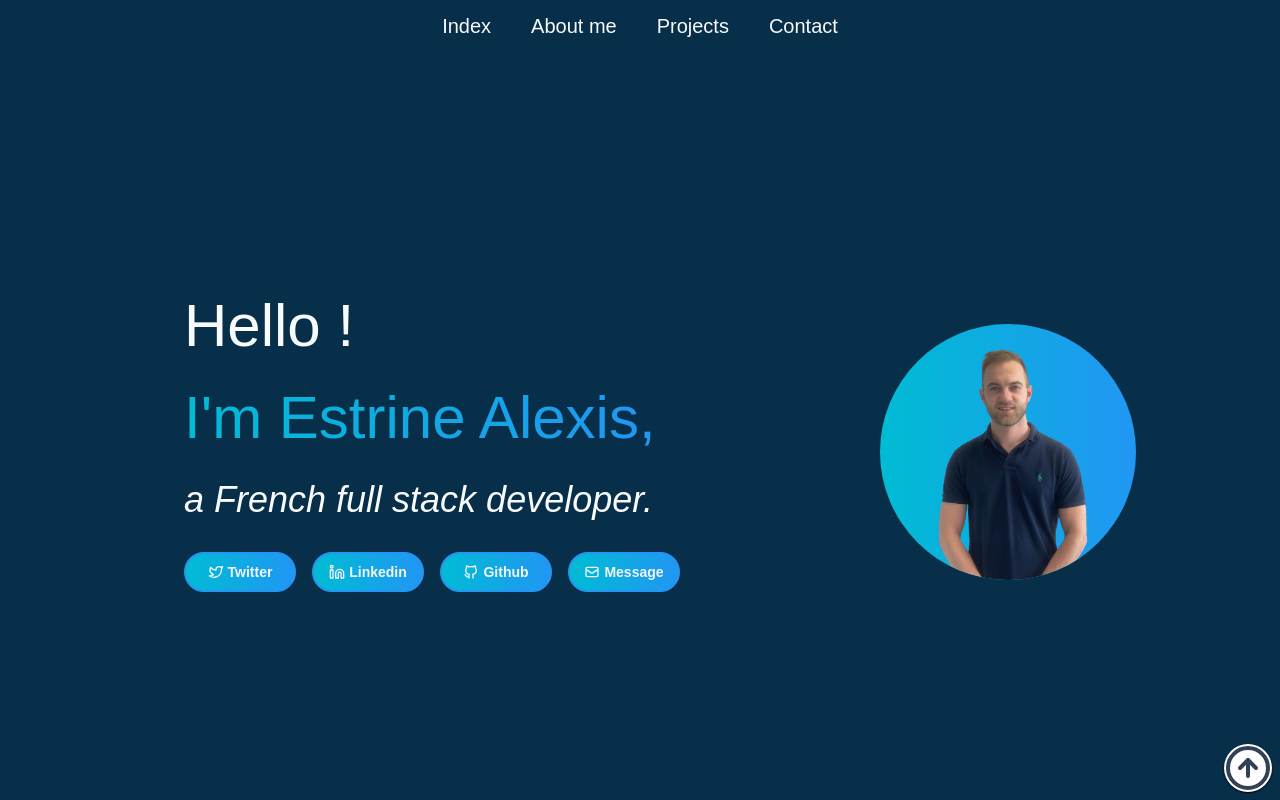
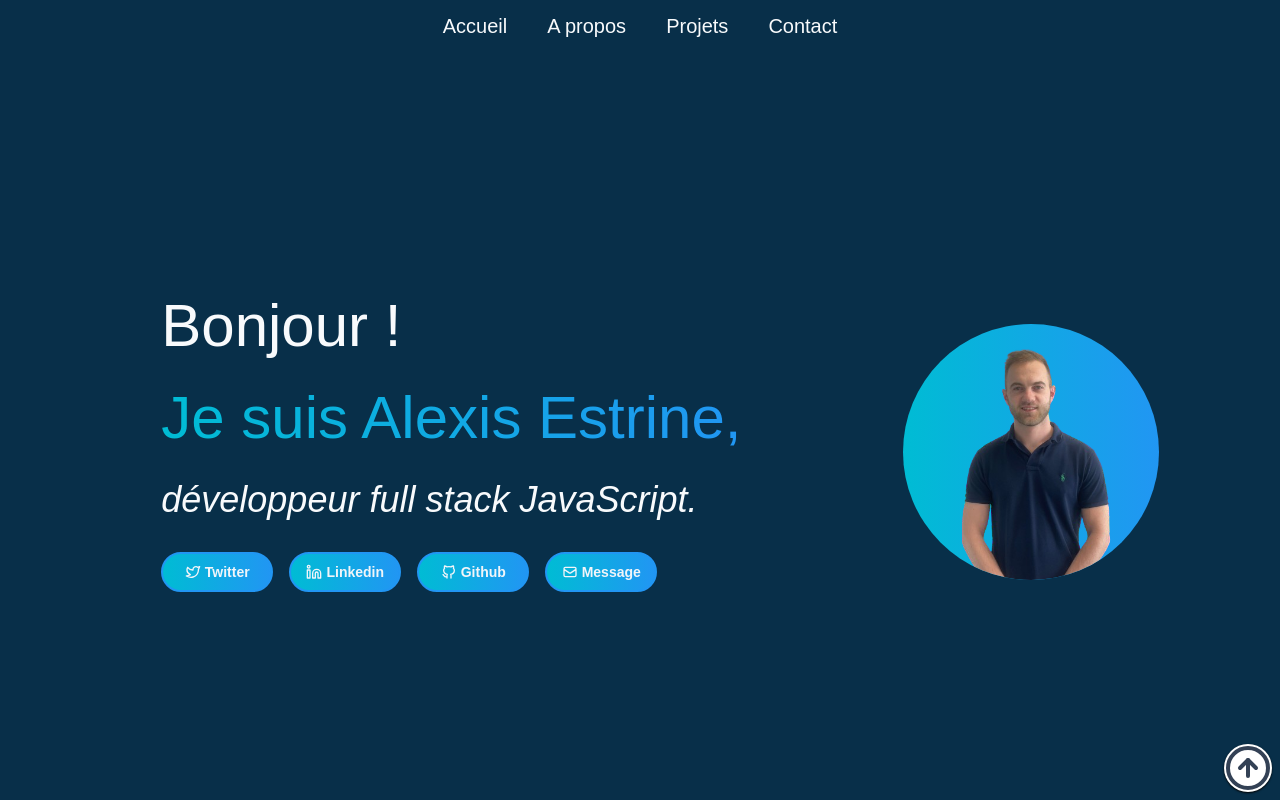
Before and after one commit to iSayZ/Portfolio, a React (Vite) app: page / in a window 1280 px wide. Shown: the top 800 px of the page. Built offline with nearby package versions, Linux system fonts and the light colour scheme; a web font is replaced by a local one.

Commit message:
French HomePage

```diff
--- a/src/components/Footer/Footer.jsx
+++ b/src/components/Footer/Footer.jsx
@@ -19,8 +19,8 @@ function Footer() {
                   duration: 1,
                   scrollTrigger: {
                     trigger: "#email",
-                    start: "bottom center",
-                    end: "bottom bottom",
+                    start: "top center",
+                    end: "top bottom",
                     markers: false,
                   },
                 }
--- a/src/components/Header/BurgerMenu.jsx
+++ b/src/components/Header/BurgerMenu.jsx
@@ -4,13 +4,13 @@ function BurgerMenu({ handleToggle, burgerMenu }) {
     <div className="min-h-screen w-full fixed z-50 top-0 left-0 right-0 bottom-0 bg-sky-900 opacity-0 backdrop-blur flex justify-center -translate-x-full " ref={burgerMenu}>
       <div className="flex flex-col justify-center items-center text-slate-50 text-3xl space-y-6">
         <a className="hover:text-slate-400 hover:scale-110" href="#top" onClick={handleToggle}>
-          Index
+          Accueil
         </a>
         <a className="hover:text-slate-400 hover:scale-110" href="#about-me" onClick={handleToggle}>
-          About me
+          A propos
         </a>
         <a className="hover:text-slate-400 hover:scale-110" href="#my-projects" onClick={handleToggle}>
-          Projects
+          Projets
         </a>
         <a className="hover:text-slate-400 hover:scale-110" href="#contact" onClick={handleToggle}>
           Contact
--- a/src/components/Header/Homepage.jsx
+++ b/src/components/Header/Homepage.jsx
@@ -131,9 +131,9 @@ function Homepage() {
             </svg>
             </div> */}
             <div className="text-slate-50 text-2xl md:text-4xl space-y-8 flex flex-col items-center lg:items-start justify-center p-10 opacity-0 translate-y-5" ref={welcome}>
-                <p className="text-3xl md:text-6xl">Hello !</p>
-                <p className="text-3xl md:text-6xl text-transparent bg-gradient-to-r from-cyan-500 to-blue-500 bg-clip-text">I'm Estrine Alexis,</p>
-                <p className="italic font-extralight text-center">a French full stack developer.</p>
+                <p className="text-3xl md:text-6xl">Bonjour !</p>
+                <p className="text-3xl md:text-6xl text-transparent bg-gradient-to-r from-cyan-500 to-blue-500 bg-clip-text">Je suis Alexis Estrine,</p>
+                <p className="italic font-extralight text-center">développeur full stack JavaScript.</p>
                 <div className="flex flex-wrap justify-center md:justify-start opacity-0" ref={social} >
                 {socialNetwork.map((network) => <Button key={network.name} btn={network} />)}
             </div>
--- a/src/components/Header/Navbar.jsx
+++ b/src/components/Header/Navbar.jsx
@@ -37,13 +37,13 @@ function Navbar({ handleToggle }) {
       </div>
       <nav className="hidden text-slate-50 text-xl space-x-10 lg:block opacity-0 -translate-y-10" ref={navbar}>
         <a className="hover:text-slate-400 inline-block hover:scale-105" href="#top">
-          Index
+          Accueil
         </a>
         <a className="hover:text-slate-400 inline-block hover:scale-105" href="#about-me">
-          About me
+          A propos
         </a>
         <a className="hover:text-slate-400 inline-block hover:scale-105" href="#my-projects">
-          Projects
+          Projets
         </a>
         <a className="hover:text-slate-400 inline-block hover:scale-105" href="#contact">
           Contact
--- a/src/contexts/Context.jsx
+++ b/src/contexts/Context.jsx
@@ -12,7 +12,7 @@ export function MainProvider({ children }) {
       {
           id: 1,
           name: "MineGuide",
-          desc: "Site réalisé en équipe lors de l'évenement 'ProtoJam' de la Wild Code School, nous avions 24 heures pour développé un site autour du thème 'Nature & Déconnexion'. Ce site est donc une expérience fictive où vous pouvez découvrir 4 biomes de Minecraft où chaque membre de notre équipe propose une location de gite. Notre site à remporté le prix technique du concour ! (Site accessible seulement sur desktop)",
+          desc: "Site réalisé en équipe lors de l'événement 'ProtoJam' de la Wild Code School, un concours où nous avions 24 heures pour développer un site autour du thème 'Nature & Déconnexion'. Nous avons choisi de prendre le sujet à l’envers. En hommage à la période du Covid où nous nous sommes évadés à travers les jeux vidéo, nous avons choisi Minecraft ! Ce jeu emblématique nous plonge dans des environnements naturels tout en nous offrant une évasion totale de la réalité. Ce site est donc une expérience fictive où vous pouvez découvrir 4 biomes de Minecraft, où chaque membre de notre équipe propose une location de gîte. Ce projet a non seulement été un plaisir à créer, mais il a également été récompensé par le prix de la meilleure technique lors de l'événement ! 🏆",
           techno: ["React", "JavaScript", "CSS"],
           src: "https://mineguide.vercel.app/",
           gitSrc: "https://github.com/iSayZ/MineGuide-ProtoJam2024",
```
